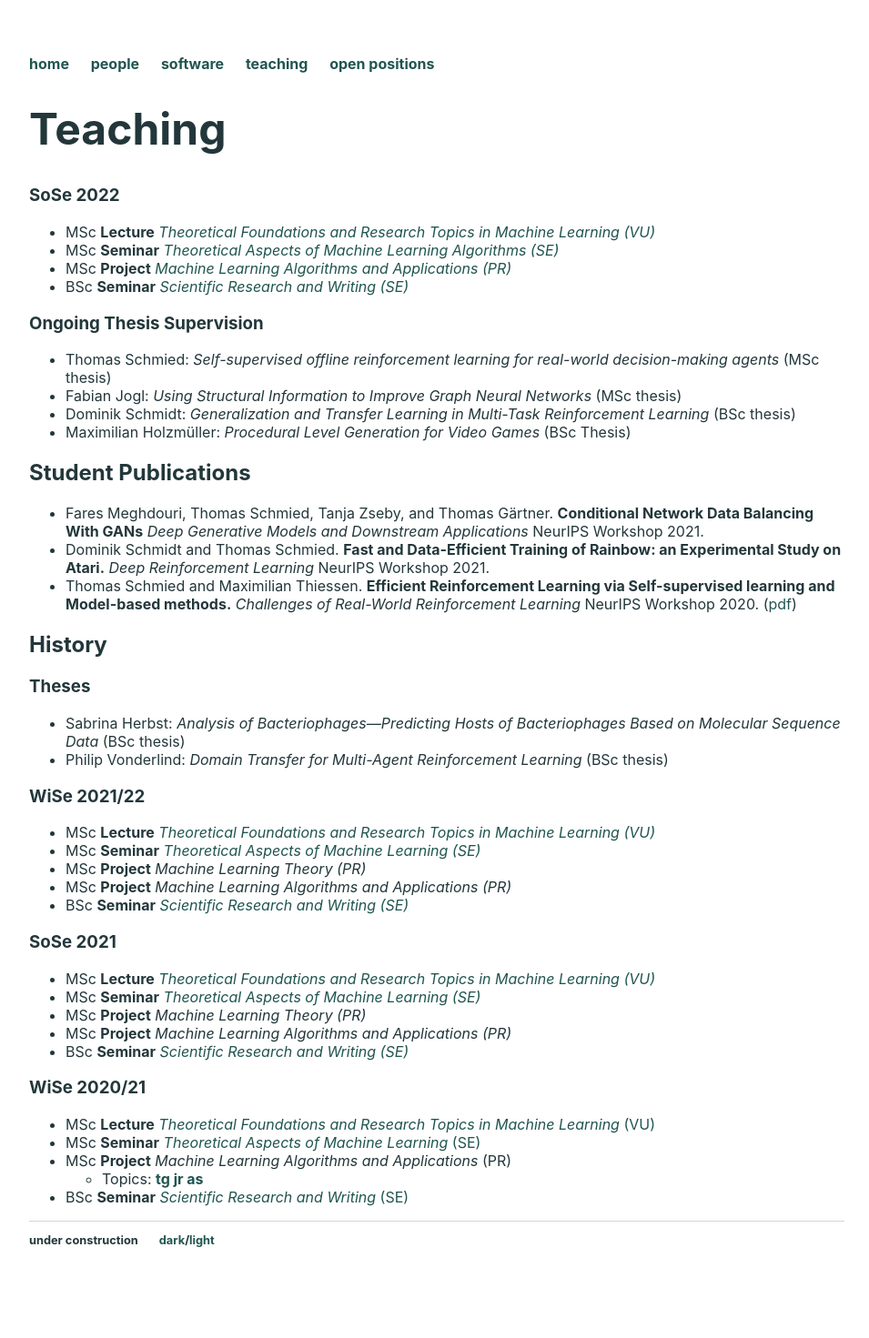
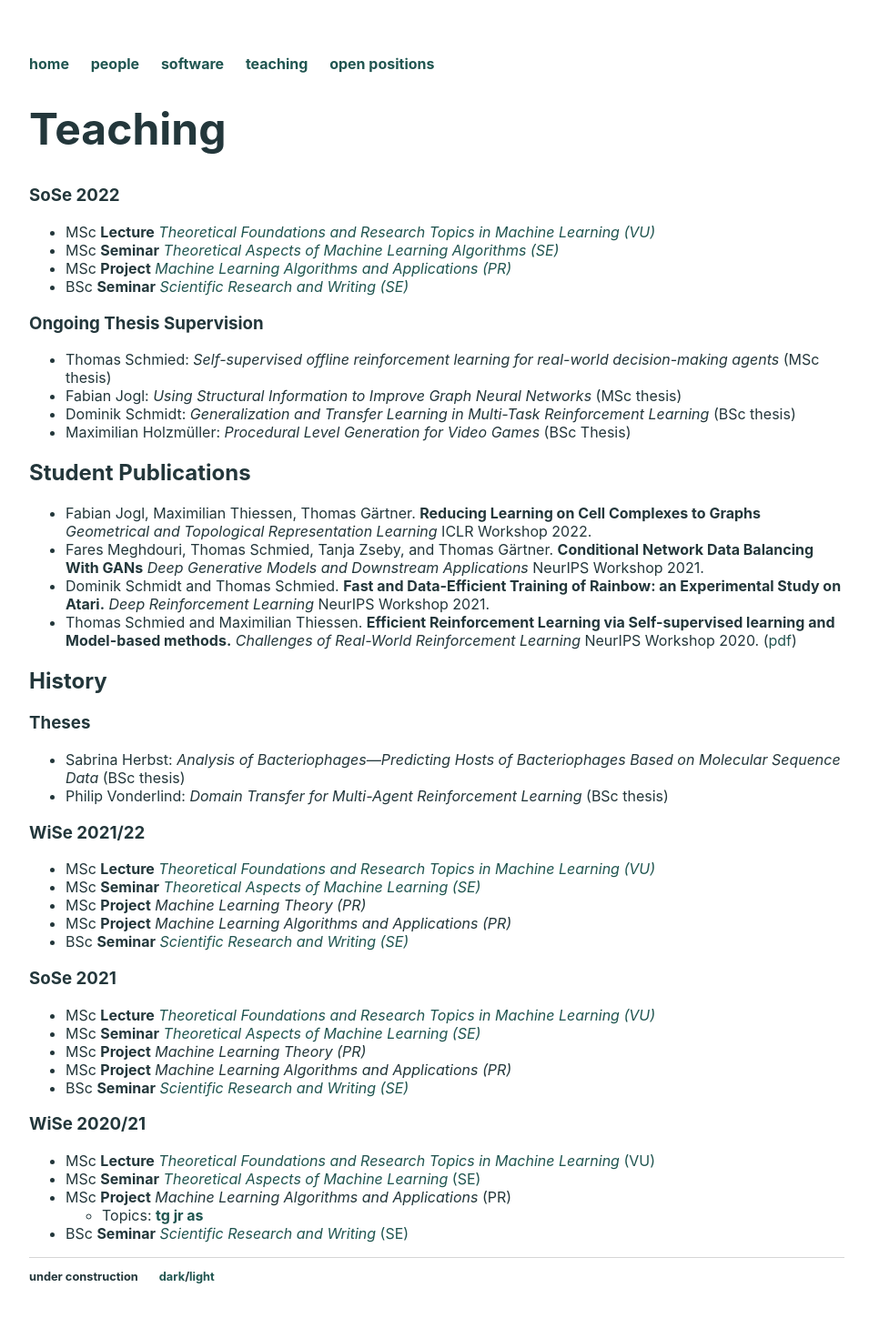
Before and after one commit to ml-tuw/ml-tuw.github.io, a Jekyll site: the page built from teaching/index.md, in a window 1280 px wide. Shown: the whole page at 91% size, without its empty margins (160-1115 px from the left). Built offline with Jekyll 4.4.1, drawn with Linux system fonts in a browser that asks for light colours; before the commit the page ends 1431 px from its top, so only the background shows below that.

Commit message:
Fabian's workshop paper

```diff
--- a/teaching/index.md
+++ b/teaching/index.md
@@ -28,7 +28,7 @@ title: Teaching
 
 
 ## Student Publications
-
+ - Fabian Jogl, Maximilian Thiessen, Thomas Gärtner. **Reducing Learning on Cell Complexes to Graphs** _Geometrical and Topological Representation Learning_ ICLR Workshop 2022.
  - Fares Meghdouri, Thomas Schmied, Tanja Zseby, and Thomas Gärtner. **Conditional Network Data Balancing With GANs** _Deep Generative Models and Downstream Applications_ NeurIPS Workshop 2021.
  - Dominik Schmidt and Thomas Schmied. **Fast and Data-Efficient Training of Rainbow: an Experimental Study on Atari.** _Deep Reinforcement Learning_ NeurIPS Workshop 2021.
  - Thomas Schmied and Maximilian Thiessen. **Efficient Reinforcement Learning via Self-supervised learning and Model-based methods.** _Challenges of Real-World Reinforcement Learning_ NeurIPS Workshop 2020. ([pdf](https://maxthiessen.ml/publication/schmied2020efficient/schmied2020efficient.pdf))
```
